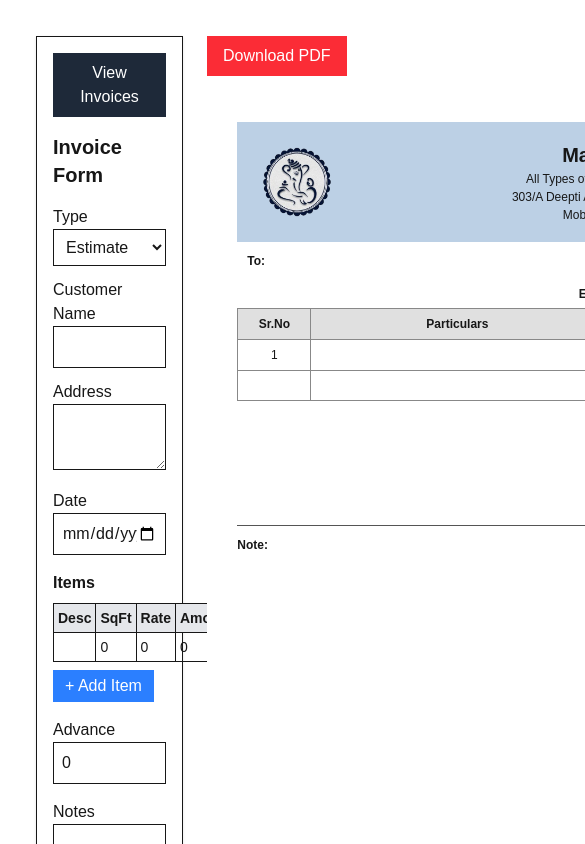
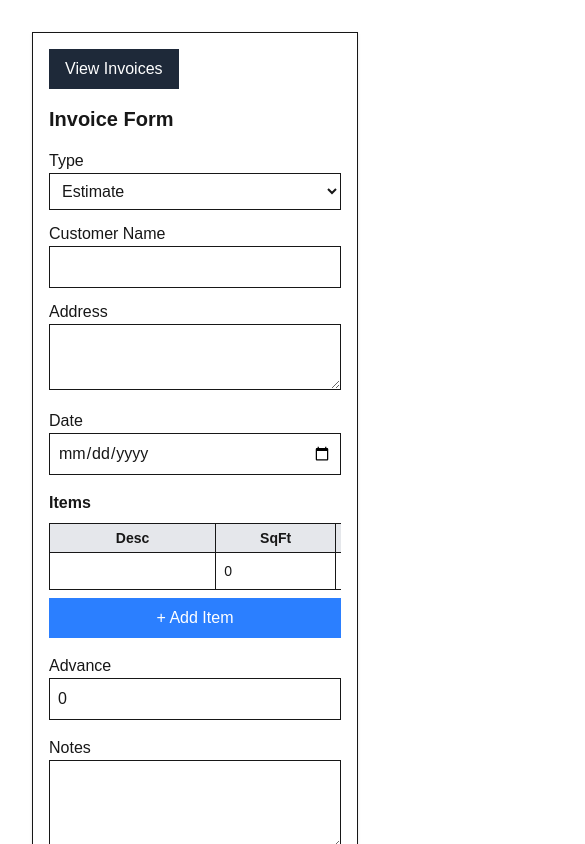
Before and after one commit to dineshkongonda60/estimate-app, a Next.js app: page / in a window 390 px wide. Shown: the top 844 px of the page, 585 px wide, since content can reach past the window. Built offline with nearby package versions, Linux system fonts and the light colour scheme.

Commit message:
Made mobile friendly

```diff
--- a/components/InvoiceForm.tsx
+++ b/components/InvoiceForm.tsx
@@ -161,7 +161,7 @@ export default function InvoiceForm({ initialData, invoiceId }: Props) {
 
   /* ✅ UI */
   return (
-    <div className="grid grid-cols-2 gap-6 p-4">
+    <div className="grid grid-cols-1 md:grid-cols-2 gap-4 p-3">
       {/* ✅ LEFT SIDE FORM */}
       <div className="bg-white p-4 border shadow">
 
@@ -219,15 +219,15 @@ export default function InvoiceForm({ initialData, invoiceId }: Props) {
 
         {/* ✅ ITEMS */}
         <h3 className="font-semibold mt-4">Items</h3>
-
-        <table className="w-full border mt-2 text-sm">
+        <div className="overflow-x-auto">
+        <table className="min-w-[600px] w-full border mt-2 text-sm">
           <thead>
             <tr className="bg-gray-200">
-              <th className="border p-1">Desc</th>
-              <th className="border p-1">SqFt</th>
-              <th className="border p-1">Rate</th>
-              <th className="border p-1">Amount</th>
-              <th className="border p-1">Lump</th>
+                <th className="border p-1 min-w-[150px]">Desc</th>
+                <th className="border p-1 min-w-[80px]">SqFt</th>
+                <th className="border p-1 min-w-[80px]">Rate</th>
+                <th className="border p-1 min-w-[100px]">Amount</th>
+                <th className="border p-1 min-w-[60px]">Lump</th>
             </tr>
           </thead>
 
@@ -236,7 +236,7 @@ export default function InvoiceForm({ initialData, invoiceId }: Props) {
               <tr key={item.id}>
                 <td className="border">
                   <input
-                    className="w-full p-1"
+                    className="w-full p-2 text-sm"
                     value={item.desc}
                     onChange={(e) =>
                       updateItem(item.id, "desc", e.target.value)
@@ -248,7 +248,7 @@ export default function InvoiceForm({ initialData, invoiceId }: Props) {
                   <input
                     type="number"
                     disabled={item.isLumpsum}
-                    className="w-full p-1"
+                    className="w-full p-2 text-sm"
                     value={item.sqft}
                     onChange={(e) =>
                       updateItem(item.id, "sqft", Number(e.target.value))
@@ -260,7 +260,7 @@ export default function InvoiceForm({ initialData, invoiceId }: Props) {
                   <input
                     type="number"
                     disabled={item.isLumpsum}
-                    className="w-full p-1"
+                    className="w-full p-2 text-sm"
                     value={item.rate}
                     onChange={(e) =>
                       updateItem(item.id, "rate", Number(e.target.value))
@@ -271,7 +271,7 @@ export default function InvoiceForm({ initialData, invoiceId }: Props) {
                 <td className="border">
                   <input
                     type="number"
-                    className="w-full p-1"
+                    className="w-full p-2 text-sm"
                     value={item.amount}
                     onChange={(e) =>
                       updateItem(item.id, "amount", Number(e.target.value))
@@ -290,10 +290,11 @@ export default function InvoiceForm({ initialData, invoiceId }: Props) {
             ))}
           </tbody>
         </table>
+        </div>
 
         <button
           onClick={addItem}
-          className="mt-2 bg-blue-500 text-white px-3 py-1"
+          className="mt-2 bg-blue-500 text-white px-4 py-2 w-full md:w-auto"
         >
           + Add Item
         </button>
```
